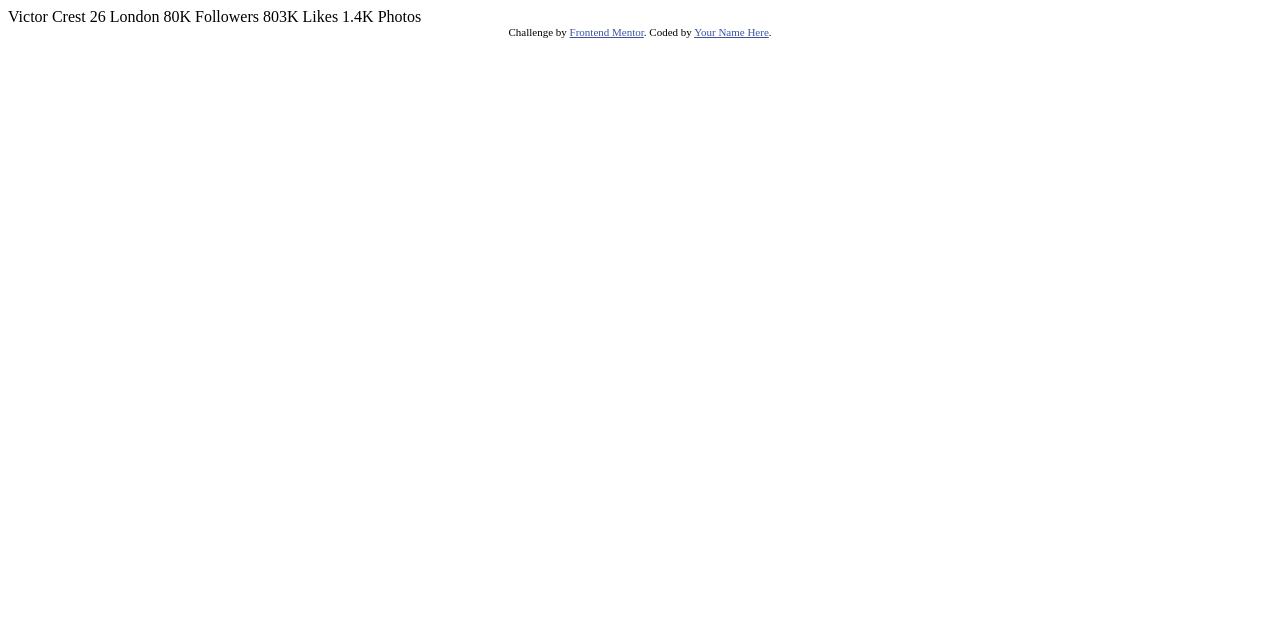
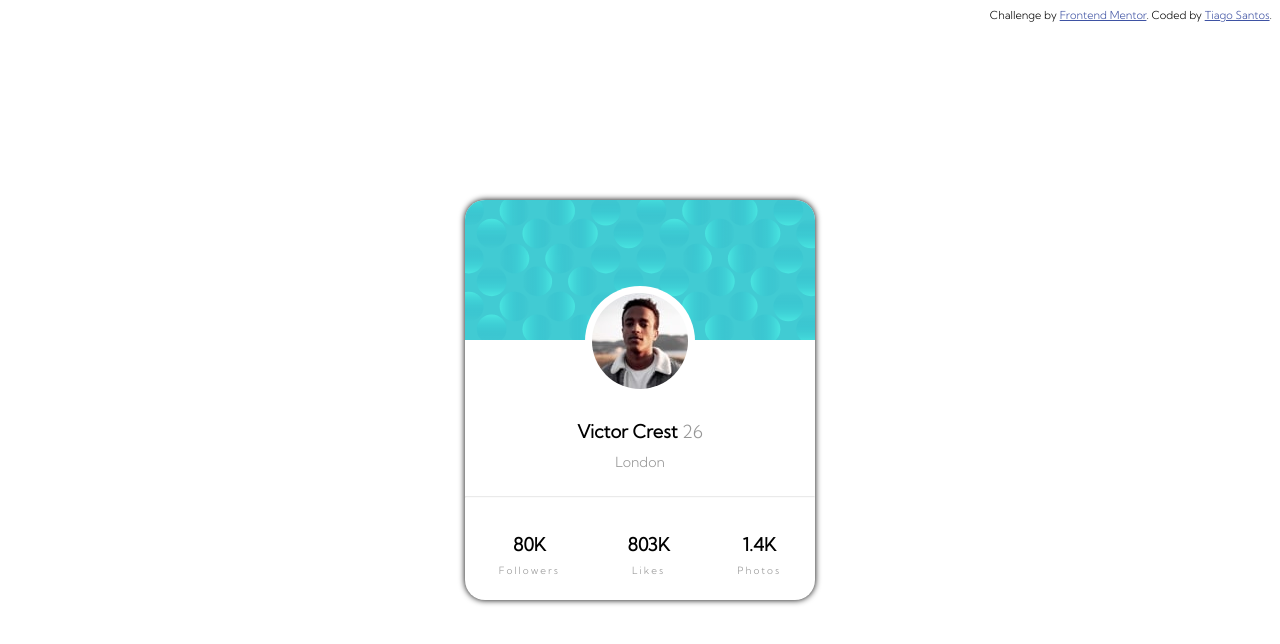
Before and after one commit to TiagoSantos10/ProfileCardComponent, a plain HTML site: page index.html in a window 1280 px wide. Drawn offline with Linux system fonts and the light colour scheme.

Commit message:
almostDone

```diff
--- a/index.html
+++ b/index.html
@@ -1,36 +1,158 @@
 <!DOCTYPE html>
 <html lang="en">
+
 <head>
   <meta charset="UTF-8">
-  <meta name="viewport" content="width=device-width, initial-scale=1.0"> <!-- displays site properly based on user's device -->
+  <meta name="viewport" content="width=device-width, initial-scale=1.0">
+  <!-- displays site properly based on user's device -->
 
   <link rel="icon" type="image/png" sizes="32x32" href="./images/favicon-32x32.png">
+  <link href="https://fonts.googleapis.com/css2?family=Kumbh+Sans:wght@300&display=swap" rel="stylesheet">
 
   <title>Frontend Mentor | Profile card component</title>
 
 
   <!-- Feel free to remove these styles or customise in your own stylesheet 👍 -->
   <style>
-    .attribution { font-size: 11px; text-align: center; }
-    .attribution a { color: hsl(228, 45%, 44%); }
+    .attribution {
+      font-size: 11px;
+      text-align: right;
+    }
+
+    .attribution a {
+      color: hsl(228, 45%, 44%);
+    }
+
+    .card {
+      box-shadow: 0px 0px 6px #000000;
+      width: 350px;
+      height: 400px;
+      margin: 0;
+      position: absolute;
+      top: 50%;
+      left: 50%;
+      transform: translate(-50%, -50%);
+      text-align: center;
+      border-radius: 20px;
+    }
+
+    .bottomInfo {
+      display: flex;
+      justify-content: space-around;
+    }
+
+    body {
+      font-size: 18px;
+      font-family: 'Kumbh Sans', sans-serif;
+
+    }
+
+    .imgCard {
+      border-top-left-radius: 20px;
+      border-top-right-radius: 20px;
+
+    }
+
+    .imgProfile {
+      border-radius: 100%;
+      position: absolute;
+      top: 50%;
+      left: 50%;
+      transform: translate(-50%, -50%);
+    }
+
+    .imageContainer {
+      position: relative;
+    }
+
+    .cardBody {
+      margin-top: 75px;
+
+    }
+
+    .backgroundDiv {
+      background-color: white;
+      border-radius: 100%;
+      width: 110px;
+      height: 110px;
+      position: absolute;
+      top: 97%;
+      left: 50%;
+      transform: translate(-50%, -50%);
+    }
+
+    .greyText {
+      color: hsl(0, 0%, 59%);
+    }
+
+    .infoText {
+      color: hsl(0, 0%, 59%);
+      font-size: 10px;
+      letter-spacing: 2px;
+    }
+
+    .containerCity {
+      margin-top: 10px;
+      margin-bottom: 25px;
+      color: hsl(0, 0%, 59%);
+      font-size: 14px;
+    }
+
+    .containerInfos {
+      margin-top: 35px;
+    }
+
+    hr {
+
+      opacity: 0.2 ;
+    }
   </style>
 </head>
+
 <body>
-  Victor Crest
-  26
-  London
 
-  80K
-  Followers
+  <div class="card">
+    <div class="imageContainer">
+      <img class="imgCard" src="./images/bg-pattern-card.svg" alt="">
+      <div class="backgroundDiv">
+        <img class="imgProfile" src="./images/image-victor.jpg" alt="">
+      </div>
 
-  803K
-  Likes
+    </div>
 
-  1.4K
-  Photos
+    <div class="cardBody">
+      <div class="containerName">
+        <b>Victor Crest</b>
+        <span class="greyText">26</span>
+      </div>
+      <div class="containerCity">
+        London
+      </div>
+      <hr>
+      <div class="bottomInfo containerInfos">
+        <span>
+          <b>80K</b> <br>
+           <span class="infoText">Followers</span>
+        </span>
+        <span>
+          <b>803K</b> <br>
+          <span class="infoText">Likes</span>
+        </span>
+        <span>
+          <b>1.4K</b><br>
+          <span class="infoText">Photos</span>
+        </span>
+
+      </div>
+    </div>
+
+
+  </div>
+
   <div class="attribution">
     Challenge by <a href="https://www.frontendmentor.io?ref=challenge" target="_blank">Frontend Mentor</a>.
-    Coded by <a href="#">Your Name Here</a>.
+    Coded by <a href="https://github.com/TiagoSantos10" target="_blank">Tiago Santos</a>.
   </div>
 </body>
+
 </html>
```
